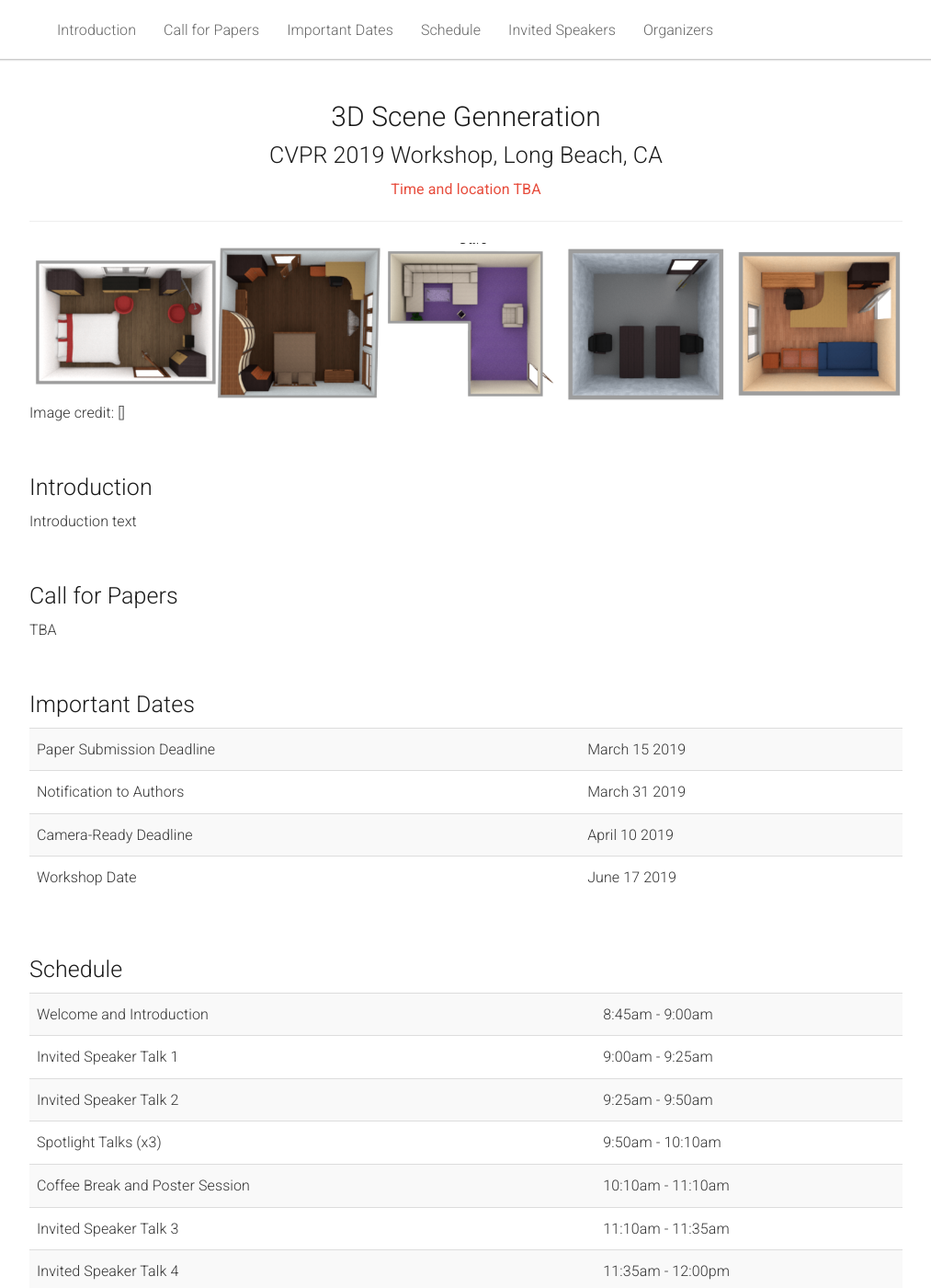
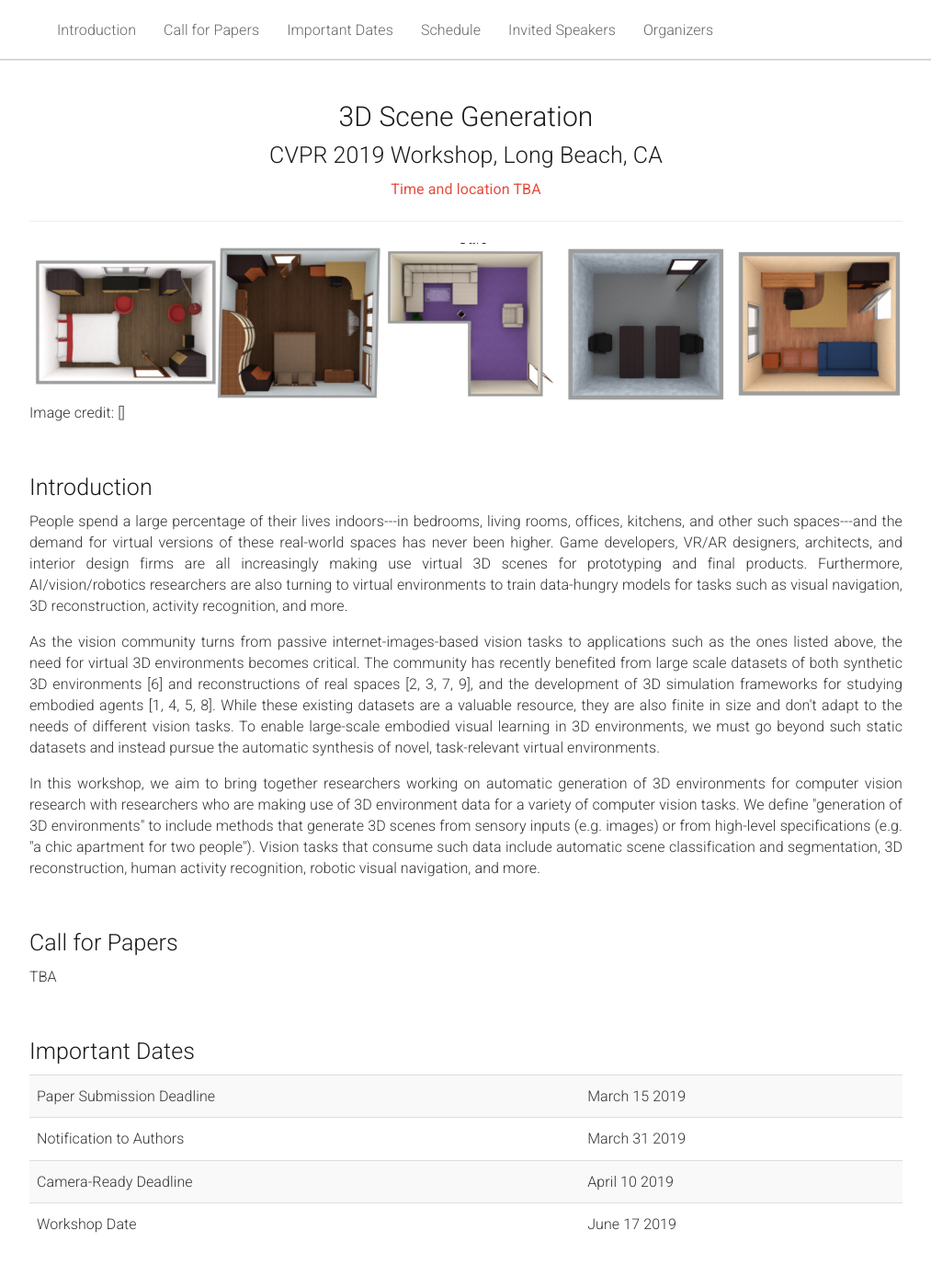
Before and after one commit to 3dscenegen/3dscenegen.github.io, a Jekyll site: the page built from _pages/home.md, in a window 1280 px wide and 1400 px high. Shown: the whole window at 92% size, without its empty margins (133-1146 px from the left). Built offline with Jekyll 4.4.1, drawn with Linux system fonts in a browser that asks for light colours; some of the changed text lies outside the part shown.

Commit message:
Add intro text and references (not super thrilled with the bibtex solution here, but it's better than doing everything by hand).

```diff
--- a/_pages/home.md
+++ b/_pages/home.md
@@ -13,7 +13,7 @@ acknowledgements: ""
 <br>
 <div class="row">
   <div class="col-xs-12">
-    <center><h1>3D Scene Genneration</h1></center>
+    <center><h1>3D Scene Generation</h1></center>
     <center><h2>CVPR 2019 Workshop, Long Beach, CA</h2></center>
     <center><span style="color:#e74c3c;font-weight:400;">Time and location TBA</span></center>
   </div>
@@ -37,7 +37,13 @@ acknowledgements: ""
 <div class="row">
   <div class="col-xs-12">
     <p>
-      Introduction text
+      People spend a large percentage of their lives indoors---in bedrooms, living rooms, offices, kitchens, and other such spaces---and the demand for virtual versions of these real-world spaces has never been higher. Game developers, VR/AR designers, architects, and interior design firms are all increasingly making use virtual 3D scenes for prototyping and final products. Furthermore, AI/vision/robotics researchers are also turning to virtual environments to train data-hungry models for tasks such as visual navigation, 3D reconstruction, activity recognition, and more.
+    </p>
+    <p>
+      As the vision community turns from passive internet-images-based vision tasks to applications such as the ones listed above, the need for virtual 3D environments becomes critical. The community has recently benefited from large scale datasets of both synthetic 3D environments [6] and reconstructions of real spaces [2, 3, 7, 9], and the development of 3D simulation frameworks for studying embodied agents [1, 4, 5, 8]. While these existing datasets are a valuable resource, they are also finite in size and don't adapt to the needs of different vision tasks. To enable large-scale embodied visual learning in 3D environments, we must go beyond such static datasets and instead pursue the automatic synthesis of novel, task-relevant virtual environments.
+    </p>
+    <p>
+      In this workshop, we aim to bring together researchers working on automatic generation of 3D environments for computer vision research with researchers who are making use of 3D environment data for a variety of computer vision tasks. We define "generation of 3D environments" to include methods that generate 3D scenes from sensory inputs (e.g. images) or from high-level specifications (e.g. "a chic apartment for two people"). Vision tasks that consume such data include automatic scene classification and segmentation, 3D reconstruction, human activity recognition, robotic visual navigation, and more.
     </p>
   </div>
 </div> <br>
@@ -349,8 +355,53 @@ acknowledgements: ""
     <h2>References</h2>
   </div>
 </div>
-<div class="row">
+<!-- <div class="row">
   <div class="col-md-12">
   TBD
   </div>
-</div>
+</div> -->
+
+{:.paper}
+<span>[1] Gibson env: real-world perception for embodied agents</span>{:.papertitle}
+<span>F. Xia, A. R. Zamir, Z.Y. He, A. Sax, J. Malik, and S. Savarese</span>{:.authors}
+<span>Computer Vision and Pattern Recognition (CVPR), 2018 IEEE Conference on, IEEE, 2018</span>{:.journal}
+
+{:.paper}
+<span>[2] Matterport3D: Learning from RGB-D Data in Indoor Environments</span>{:.papertitle}
+<span>A. Chang, A. Dai, T. Funkhouser, M. Halber, M. Niessner, M. Savva, S. Song, A. Zeng, and Y. Zhang</span>{:.authors}
+<span>_International Conference on 3D Vision (3DV)_, 2017</span>{:.journal}
+
+{:.paper}
+<span>[3] Joint 2D-3D-semantic data for indoor scene understanding</span>{:.papertitle}
+<span>I. Armeni, S. Sax, A.R. Zamir, and S. Savarese</span>{:.authors}
+<span>_arXiv preprint arXiv:1702.01105_, 2017</span>{:.journal}
+
+{:.paper}
+<span>[4] MINOS: Multimodal Indoor Simulator for Navigation in Complex Environments</span>{:.papertitle}
+<span>M. Savva, A.X. Chang, A. Dosovitskiy, T. Funkhouser, and V. Koltun</span>{:.authors}
+<span>_arXiv:1712.03931_, 2017</span>{:.journal}
+
+{:.paper}
+<span>[5] AI2-THOR: An interactive 3D environment for visual AI</span>{:.papertitle}
+<span>E. Kolve, R. Mottaghi, D. Gordon, Y. Zhu, A. Gupta, and A. Farhadi</span>{:.authors}
+<span>_arXiv preprint arXiv:1712.05474_, 2017</span>{:.journal}
+
+{:.paper}
+<span>[6] Semantic scene completion from a single depth image</span>{:.papertitle}
+<span>S. Song, F. Yu, A. Zeng, A.X. Chang, M. Savva, and T. Funkhouser</span>{:.authors}
+<span>Proceedings of the Conference on Computer Vision and Pattern Recognition (CVPR), 2017</span>{:.journal}
+
+{:.paper}
+<span>[7] ScanNet: Richly-annotated 3D Reconstructions of Indoor Scenes</span>{:.papertitle}
+<span>A. Dai, A.X. Chang, M. Savva, M. Halber, T. Funkhouser, and M. Nießner</span>{:.authors}
+<span>Proc. Computer Vision and Pattern Recognition (CVPR), IEEE, 2017</span>{:.journal}
+
+{:.paper}
+<span>[8]  CARLA: An Open Urban Driving Simulator</span>{:.papertitle}
+<span>A. Dosovitskiy, G. Ros, F. Codevilla, A. Lopez, and V. Koltun</span>{:.authors}
+<span>1--16, Proceedings of the 1st Annual Conference on Robot Learning, 2017</span>{:.journal}
+
+{:.paper}
+<span>[9] SceneNN: A Scene Meshes Dataset with aNNotations</span>{:.papertitle}
+<span>B.S. Hua, Q.H. Pham, D.T. Nguyen, M.K. Tran, L.F. Yu, and S.K. Yeung</span>{:.authors}
+<span>International Conference on 3D Vision (3DV), 2016</span>{:.journal}
```
Also changed, not shown: pubs.md (added, +45 -0 lines), refs.bib (added, +64 -0 lines).
